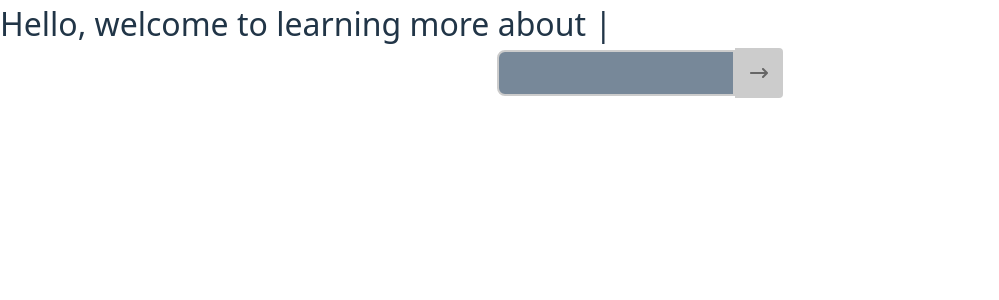
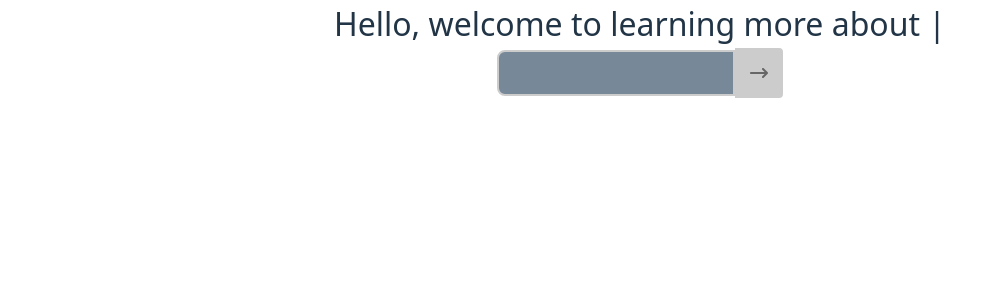
Before and after one commit to ankithakatr-art/rag-resume-bot, a React (Vite) app in the folder frontend/rag-resume-frontend/: page / in a window 1280 px wide. Shown: the top 300 px of the page, without its empty margins (0-999 px from the left). Built offline with nearby package versions, Linux system fonts and the light colour scheme.

Commit message:
Fixed CSS #2

```diff
--- a/frontend/rag-resume-frontend/src/App.css
+++ b/frontend/rag-resume-frontend/src/App.css
@@ -1,7 +1,6 @@
 #root {
+  width: 100%;
   max-width: 1280px;
-  width: 100%;
-  margin: 0 auto;
   padding: 2rem;
   text-align: center;
 }
--- a/frontend/rag-resume-frontend/src/index.css
+++ b/frontend/rag-resume-frontend/src/index.css
@@ -24,7 +24,9 @@ a:hover {
 }
 
 body {
- margin: 0;
+  margin: 0;
+  display: flex;
+  justify-content: center;
   min-width: 320px;
   min-height: 100vh;
 }
```
